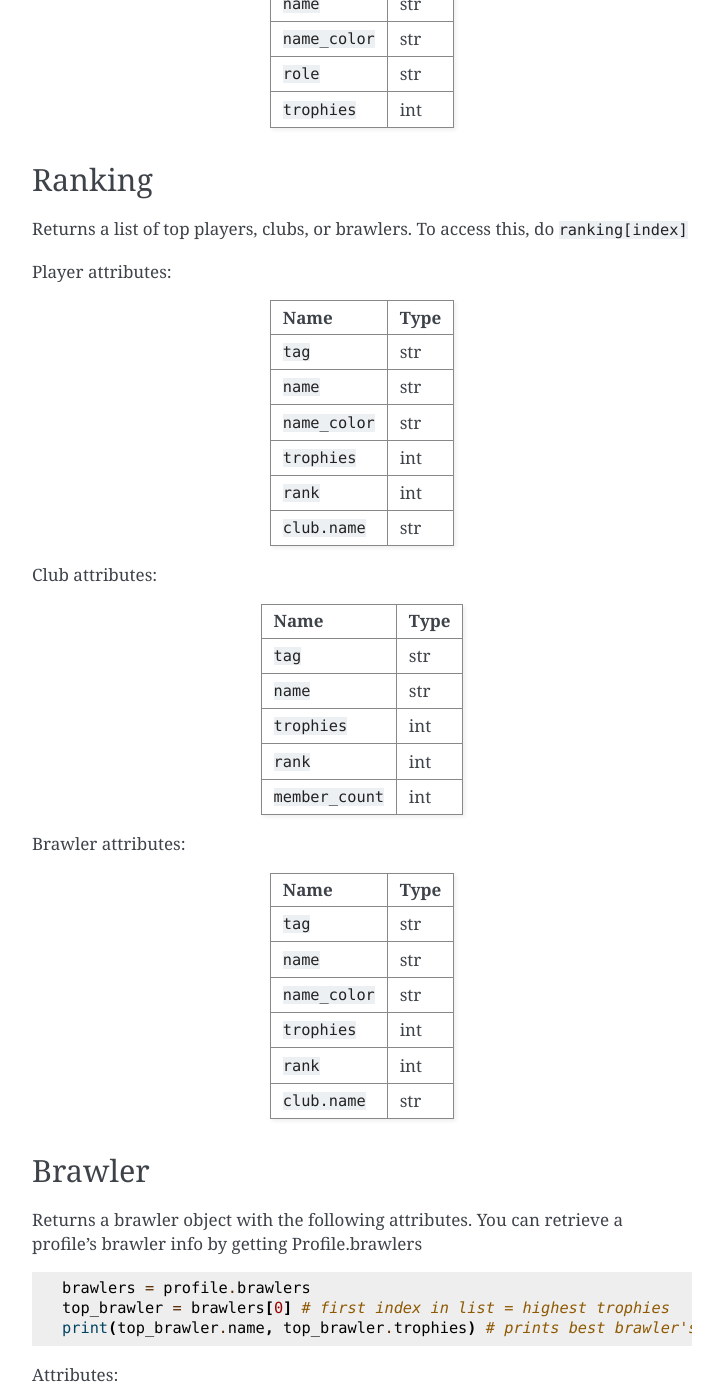
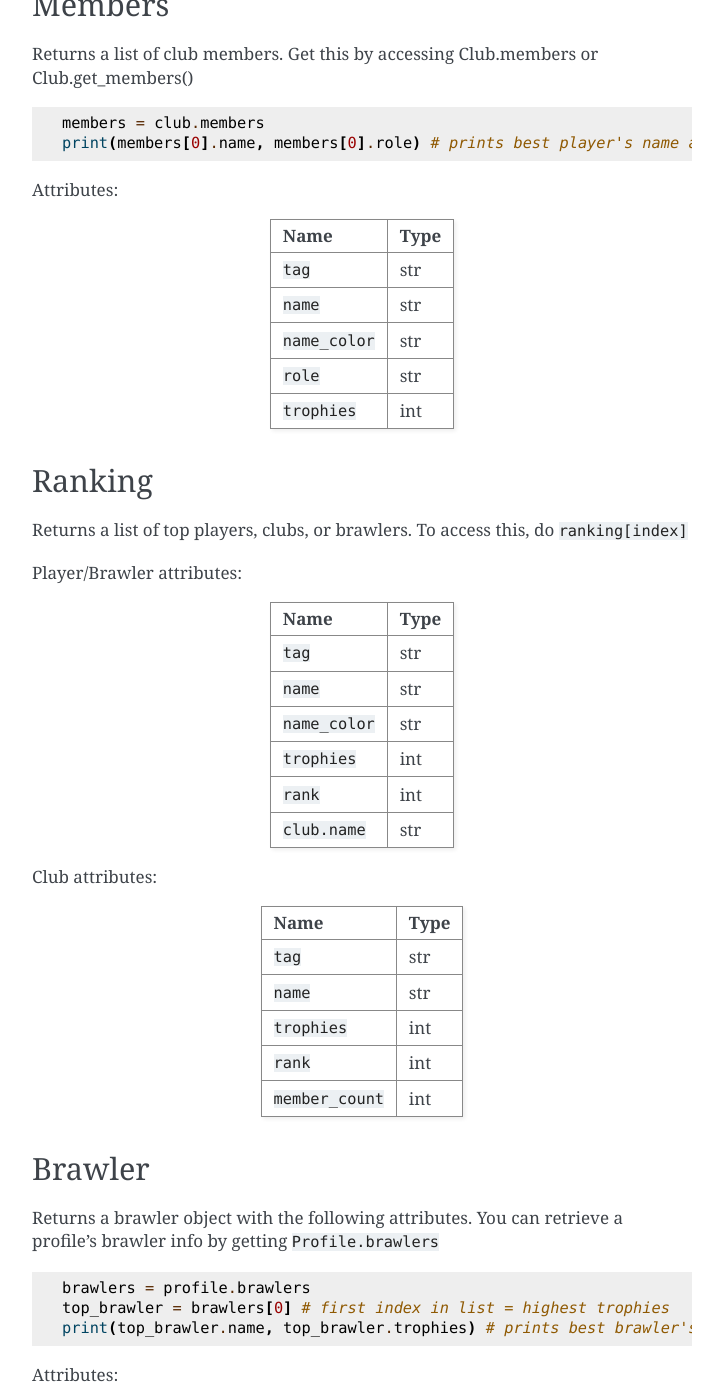
Before and after one commit to SharpBit/brawlstats, a Sphinx documentation site: the page built from docs/api.rst, in a window 1280 px wide and 1400 px high, scrolled down 2401 px. Shown: the whole window, without its empty margins (388-1111 px from the left). Built offline with Sphinx 7.4.7, drawn with Linux system fonts in a browser that asks for light colours; some of the changed text lies outside the part shown.

```diff
--- a/docs/api.rst
+++ b/docs/api.rst
@@ -26,6 +26,11 @@ Data Models
     :members:
 
 
+Attributes of Data Models
+~~~~~~~~~~~~~~~~~~~~~~~~~
+
+Note: These are subject to change at any time. Visit https://developer.brawlstars.com/#/documentation to view up-to-date information on the API.
+
 Player
 ~~~~~~
 
@@ -127,24 +136,11 @@ Name             Type
 ``member_count`` int
 ================ ====
 
-Brawler attributes:
-
-============== ====
-Name           Type
-============== ====
-``tag``        str
-``name``       str
-``name_color`` str
-``trophies``   int
-``rank``       int
-``club.name``  str
-============== ====
-
 Brawler
 ~~~~~~~
 
 Returns a brawler object with the following attributes. You can retrieve
-a profile’s brawler info by getting Profile.brawlers
+a profile’s brawler info by getting ``Profile.brawlers``
 
 .. code:: py
 
```
Also changed, not shown: other parts of docs/api.rst (+23 -19 lines), 1 other file.
